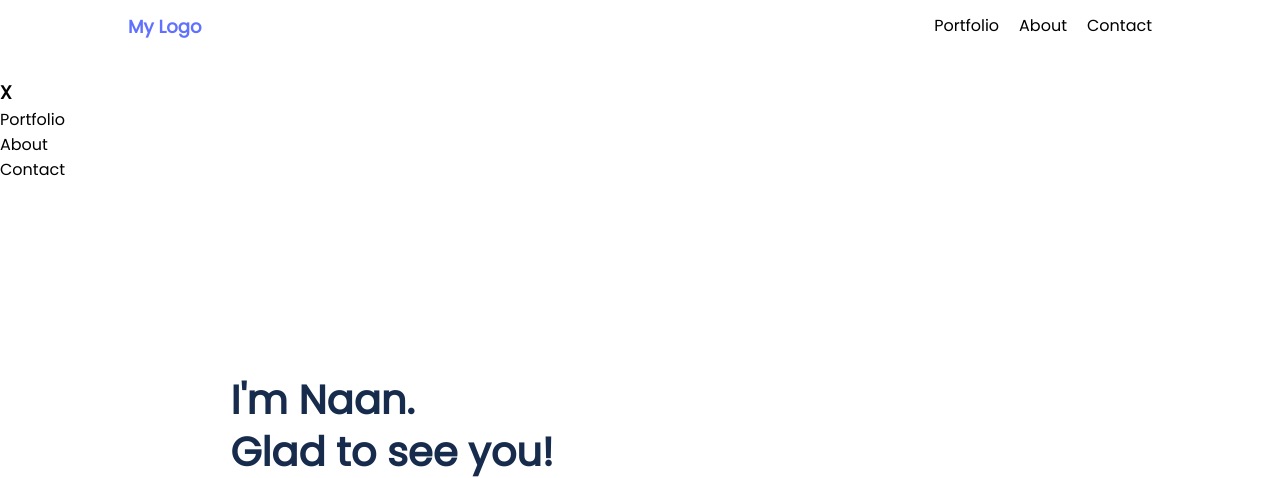
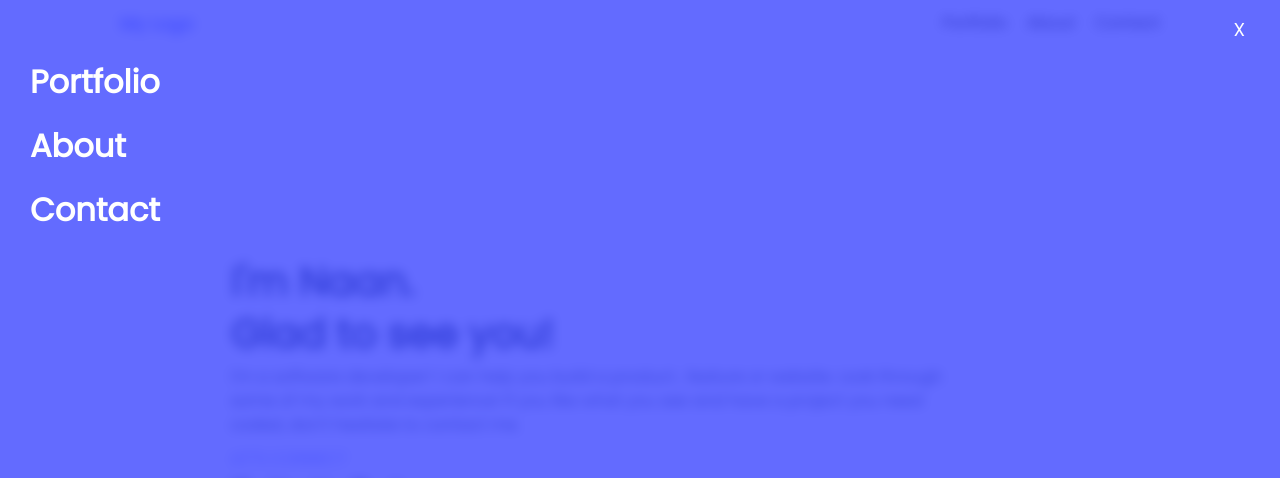
Before and after one commit to naanmohammed/my-portfolio, a website: page index.html in a window 1280 px wide. Shown: the top 478 px of the page. Drawn offline with Linux system fonts and the light colour scheme.

Commit message:
Add styles for mobile menu

```diff
--- a/styles.css
+++ b/styles.css
@@ -341,6 +341,37 @@ main {
   animation: rotateLogo 4s linear 1;
 }
 
+#mobile_menu{
+  background-color: rgb(60, 70, 255, 0.8);
+  position: fixed;
+  top: 0;
+  left: 0;
+  width: 100%;
+  height: 100%;
+  z-index: 1;
+  backdrop-filter: blur(6px);
+}
+
+#mobile_menu h3{
+  float: right;
+  margin: 15px 35px;
+  background: none;
+  border: none;
+  color: #fff;
+  font-weight: 100;
+}
+
+.menu_links {
+  display: flex;
+  flex-direction: column;
+  margin: 60px 30px;
+  font-size: 32px;
+  color: #fff;
+  font-weight: 600;
+  line-height: 44px;
+  gap: 20px;
+}
+
 @media (min-width: 768px) {
   .collapsed_nav{
     display: none;
@@ -356,8 +387,14 @@ main {
     color: #6070FF;
   }
 
-  .nav_bar {
-    margin: 1% 10% 3%;
+  header {
+    padding: 0 100px;
+    position: fixed;
+    top: 0;
+    left: 0;
+    width: 100%;
+    background-color: #fff; /* Set your desired background color */
+    z-index: 100;
   }
 
   .nav_links a {
@@ -372,7 +409,7 @@ main {
     flex-direction: column;
     background-size: 95% 90%;
     background-repeat: no-repeat;
-    padding: 15% 18%;
+    padding: 20% 18%;
     background-color: #fff;
   }
 
```
